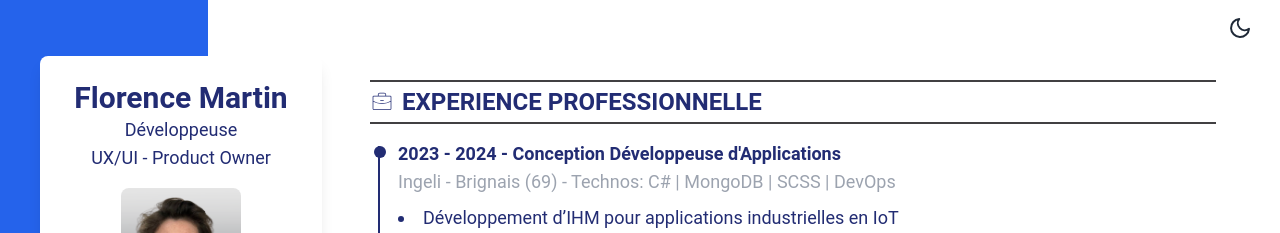
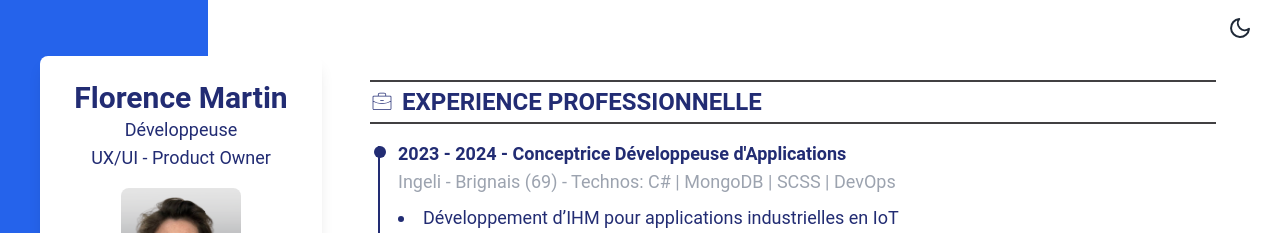
Before and after one commit to Florence-Martin/CV-Florence_Martin, a Next.js app: page / in a window 1280 px wide. Shown: the top 233 px of the page. Built offline with nearby package versions, Linux system fonts and the light colour scheme.

Commit message:
feat: add techno's Ingeli & NumeriCite

```diff
--- a/app/components/Experiences.tsx
+++ b/app/components/Experiences.tsx
@@ -55,7 +55,7 @@ const Experiences: React.FC = () => {
         <ul className="space-y-8">
           <ExperienceItem
             yearRange="2023 - 2024"
-            title="Conception Développeuse d'Applications"
+            title="Conceptrice Développeuse d'Applications"
             company="Ingeli"
             location="Brignais (69)"
             technology="C# | MongoDB | SCSS | DevOps"
```
